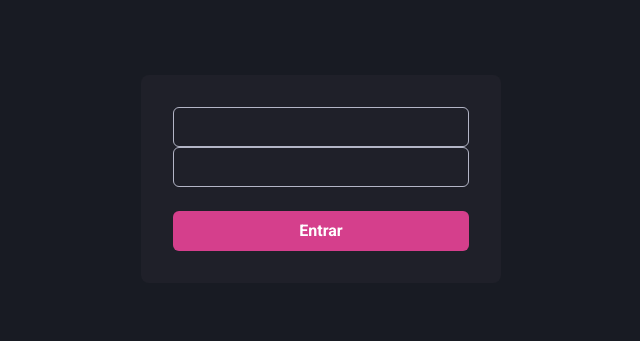
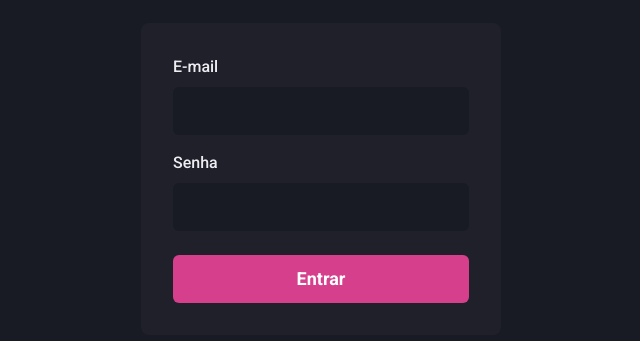
Before and after one commit to david95s/Dashgo, a Next.js app: page / in a window 1280 px wide. Shown: the part 221-562 px from the top of the page, without its empty margins (319-959 px from the left). Built offline with nearby package versions, Linux system fonts and the light colour scheme.

Commit message:
Done home page

```diff
--- /dev/null
+++ b/src/components/Form/Input.tsx
@@ -0,0 +1,31 @@
+import { Input as ChakraInput, FormLabel, FormControl, InputProps } from "@chakra-ui/react";
+
+
+interface MyInputProps extends InputProps {
+  name: string;
+  label?: string;
+}
+
+export const Input = ({ name, label, ...rest }: MyInputProps) => {
+
+  return (
+    <FormControl>
+      {
+        label &&
+        <FormLabel htmlFor={ name }>{ label }</FormLabel>
+      }
+      <ChakraInput
+        {...rest}
+        name={ name }
+        id={ name }
+        focusBorderColor="pink.500"
+        bg="gray.900"
+        variant="filled"
+        size="lg"
+        _hover={{
+          bgColor: "gray.900"
+        }}
+      />
+    </FormControl>
+  )
+}
--- a/src/pages/index.tsx
+++ b/src/pages/index.tsx
@@ -1,5 +1,6 @@
 import Head from 'next/head';
-import { Flex, Input, Button } from "@chakra-ui/react";
+import { Flex, Button, Stack } from "@chakra-ui/react";
+import { Input } from '../components/Form/Input';
 
 export default function Home() {
   return (
@@ -24,21 +25,23 @@ export default function Home() {
           borderRadius="8"
           flexDirection="column"
         >
+          <Stack spacing="4">
             <Input
+              label="E-mail"
+              name="email"
               type="email"
-            name="email"
-            focusBorderColor="pink.500"
             />
             <Input
+              label="Senha"
+              name="password"
               type="password"
-            name="password"
-            focusBorderColor="pink.500"
             />
-
+          </Stack>
           <Button
             type="submit"
             mt="6"
             colorScheme="pink"
+            size="lg"
           >Entrar</Button>
         </Flex>
       </Flex>
```
Lines whose indentation alone changed are shown as unchanged.
